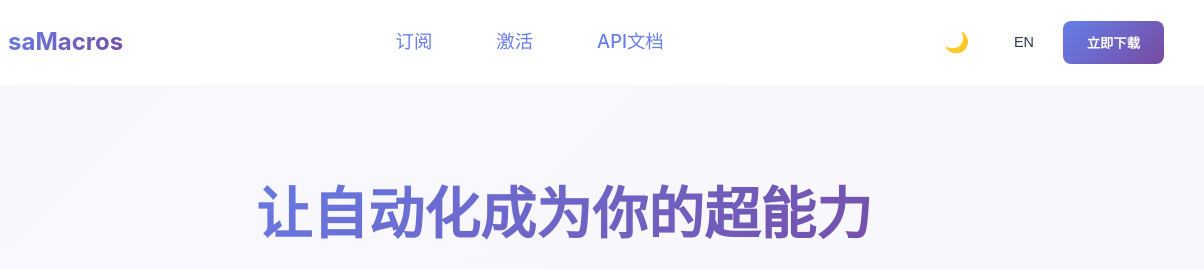
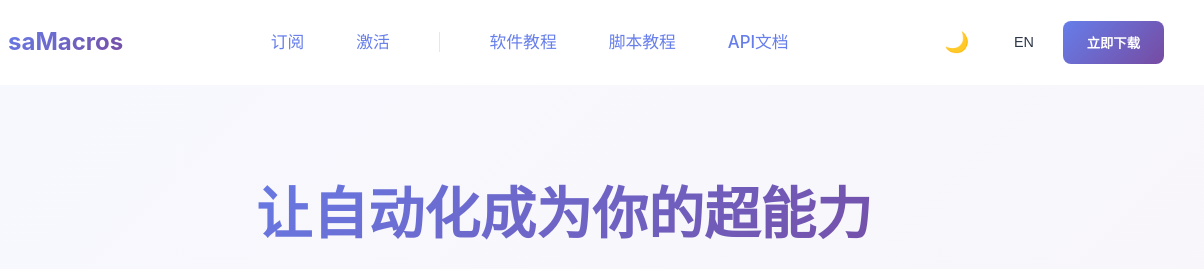
Before and after one commit to Samera2022/samacros-web, a website: page index.html in a window 1280 px wide. Shown: the top 269 px of the page, 76-1280 px from the left. Drawn offline with Linux system fonts and the light colour scheme.

Commit message:
feat: backup

```diff
--- a/index.html
+++ b/index.html
@@ -341,6 +341,34 @@
             min-height: 60px;
         }
 
+        .nav-groups {
+            flex: 1;
+            display: flex;
+            align-items: center;
+            justify-content: space-between;
+            max-width: 550px;
+            width: 100%;
+            min-width: 0;
+            margin: 0 1rem;
+        }
+
+        .nav-group {
+            display: flex;
+            list-style: none;
+            gap: 1.25rem;
+            align-items: center;
+            margin: 0;
+            padding: 0;
+        }
+
+        .nav-divider {
+            width: 1px;
+            height: 20px;
+            background: var(--border);
+            margin: 0 1.25rem;
+            flex-shrink: 0;
+        }
+
         .nav-right {
             display: flex;
             align-items: center;
@@ -408,7 +436,7 @@
             color: var(--primary);
             padding: 0.5rem 1rem;
             border-radius: 0.5rem;
-            font-size: 1.15rem;
+            font-size: 1.05rem;
             display: inline-flex;
             align-items: center;
             justify-content: center;
@@ -1130,11 +1158,18 @@
                 <img src="imgs/saMacrosIcon.png" alt="saMacros 图标">
                 <span>saMacros</span>
             </div>
-            <ul>
-                <li><a href="pricing.html" class="nav-btn" data-i18n="nav-pricing">订阅</a></li>
-                <li><a href="activating.html" class="nav-btn" data-i18n="nav-activate">激活</a></li>
-                <li><a href="#" class="nav-btn" data-i18n="nav-api">API文档</a></li>
-            </ul>
+            <div class="nav-groups">
+                <ul class="nav-group nav-group-left">
+                    <li><a href="pricing.html" class="nav-btn" data-i18n="nav-pricing">订阅</a></li>
+                    <li><a href="activating.html" class="nav-btn" data-i18n="nav-activate">激活</a></li>
+                </ul>
+                <span class="nav-divider" aria-hidden="true"></span>
+                <ul class="nav-group nav-group-right">
+                    <li><a href="docs/user.html" class="nav-btn" data-i18n="nav-software-tutorial">软件教程</a></li>
+                    <li><a href="docs/script.html" class="nav-btn" data-i18n="nav-script-tutorial">脚本教程</a></li>
+                    <li><a href="docs/api.html" class="nav-btn" data-i18n="nav-api">API文档</a></li>
+                </ul>
+            </div>
             <div class="nav-right">
                 <button class="theme-toggle" id="themeToggle" title="切换主题">🌙</button>
                 <button class="lang-toggle" id="langToggle" title="切换语言">EN</button>
--- a/langs/en_us.json
+++ b/langs/en_us.json
@@ -4,6 +4,8 @@
     "index-description": "saMacros - A powerful mouse macro tool to automate repetitive work and improve efficiency",
     "nav-pricing": "Pricing",
     "nav-activate": "Activate",
+    "nav-software-tutorial": "User Guide",
+    "nav-script-tutorial": "Script Guide",
     "nav-api": "API Docs",
     "download-btn": "Download Now",
     "toggle-theme": "Toggle Theme",
--- a/langs/zh_cn.json
+++ b/langs/zh_cn.json
@@ -4,6 +4,8 @@
     "index-description": "saMacros - 强大的鼠标宏工具，自动化重复劳动，提高工作效率",
     "nav-pricing": "订阅",
     "nav-activate": "激活",
+    "nav-software-tutorial": "软件教程",
+    "nav-script-tutorial": "脚本教程",
     "nav-api": "API文档",
     "download-btn": "立即下载",
     "toggle-theme": "切换主题",
```
Also changed, not shown: docs/api.html (+4 -4 lines), docs/script.html (+5 -2 lines), docs/user.html (+5 -1 lines).
